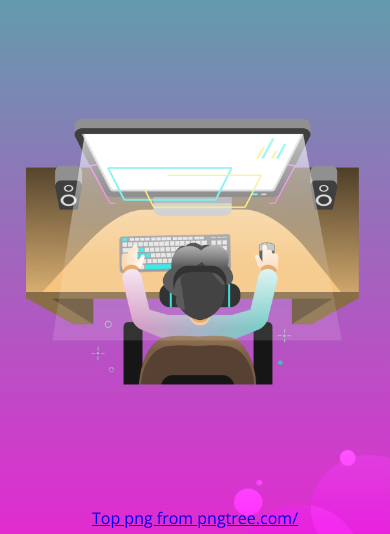
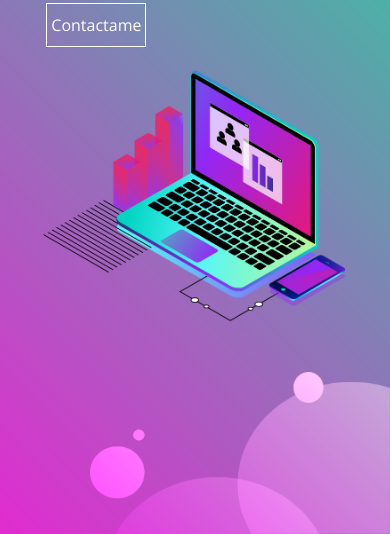
Before and after one commit to VZAlvaro23/landing-page, a website: page index.html in a window 390 px wide. Shown: the part 310-844 px from the top of the page. Drawn offline with nearby package versions, Linux system fonts and the light colour scheme.

Commit message:
another commit

```diff
--- a/index.html
+++ b/index.html
@@ -19,7 +19,7 @@
             </div>
         </nav>
         <main class = "header__main">
-            <img src="images/man_working.png" alt="image from pngtree.com" class="main__img">
+            <img src="images/pngegg.png" alt="image from pngtree.com" class="main__img">
             <div class = "main__texto">
                 <h1 class="main__title">VZDesigns</h1>
                 <h2 class="main__subtitle">Las mejores webs que existen</h2>
@@ -30,9 +30,9 @@
 
         <img src = "images/bubbles.png" class = "bubbles" alt = "bubbles">
     </header>
-    <footer>
+    <!--<footer>
         <a href='https://pngtree.com/so/top' class = "attribution">Top png from pngtree.com/</a>
-    </footer>
+    </footer>-->
     <script src = "scripts/scripts.js"></script>
 </body>
 </html>
--- a/style/style.css
+++ b/style/style.css
@@ -6,7 +6,7 @@
 
 body {
   font-family: "Open Sans", sans-serif;
-  background: linear-gradient(180deg, #1bdd98 0%, rgba(220 0 198 / 83%) 100%);
+  background: linear-gradient(225deg, #1bdd98 0%, rgba(220 0 198 / 83%) 100%);
   height: 100vh;
 }
 
@@ -26,7 +26,7 @@ header {
   color: white;
 }
 
-.nav__menu img{
+.nav__menu img {
   width: 75px;
   position: fixed;
   top: 5px;
@@ -36,10 +36,11 @@ header {
 }
 
 .header__main {
-  width: 95%;
+  width: 100%;
   max-width: 1200px;
   display: flex;
   align-items: center;
+  margin-left: 60px;
 }
 
 .main__img {
@@ -63,7 +64,6 @@ header {
 .main__texto h2 {
   font-size: 30px;
   animation: moverIzquierda 1s ease-in;
-
 }
 
 .main__texto a {
@@ -77,10 +77,9 @@ header {
   text-align: center;
   padding: 10px 0;
   animation: moverArriba 1s ease-in;
-
 }
 
-.bubbles{
+.bubbles {
   mix-blend-mode: overlay;
   right: 0;
   position: fixed;
@@ -89,11 +88,12 @@ header {
 }
 
 .uno {
-  -webkit-clip-path: circle(0% at 100% 0%);
+  clip-path: circle(0% at 100% 0%);
   clip-path: circle(0% at 100% 0%);
 }
+
 .dos {
-  -webkit-clip-path: circle(150% at 0% 0%);
+  clip-path: circle(150% at 0% 0%);
   clip-path: circle(150% at 0% 0%);
 }
 
@@ -101,9 +101,7 @@ header {
   position: fixed;
   display: flex;
   top: 0;
-  background: #11998e;  /* fallback for old browsers */
-  background: -webkit-linear-gradient(to right, #38ef7d, #11998e);  /* Chrome 10-25, Safari 5.1-6 */
-  background: linear-gradient(to right, #38ef7d, #11998e); /* W3C, IE 10+/ Edge, Firefox 16+, Chrome 26+, Opera 12+, Safari 7+ */
+  background: linear-gradient(225deg, #1bdd98 0%, rgba(220 0 198 / 100%) 100%);
   justify-content: space-around;
   align-items: center;
   height: 100vh;
@@ -119,6 +117,7 @@ footer {
   display: flex;
   justify-content: center;
 }
+
 .attribution {
   position: absolute;
   font-size: 1rem;
@@ -130,26 +129,31 @@ footer {
     opacity: 0;
     transform: translateX(100px);
   }
+
   100% {
     opacity: 1;
     transform: translateX(0);
   }
 }
+
 @keyframes moverDerecha {
   0% {
     opacity: 0;
     transform: translateX(-100px);
   }
+
   100% {
     opacity: 1;
     transform: translateX(0);
   }
 }
+
 @keyframes moverArriba {
   0% {
     opacity: 0;
     transform: translateY(100px);
   }
+
   100% {
     opacity: 1;
     transform: translateY(0);
@@ -161,13 +165,14 @@ footer {
     opacity: 0;
     transform: translateY(-100px);
   }
+
   100% {
     opacity: 1;
     transform: translateY(0);
   }
 }
 
-@media screen and (max-width: 1100px) {
+@media screen and (max-width: 1200px) {
   .main__img {
     height: 500px;
   }
@@ -184,7 +189,8 @@ footer {
     width: 100px;
   }
 }
-@media screen and (max-width: 790px) {
+
+@media screen and (max-width: 1000px) {
   .main__img {
     height: 400px;
   }
@@ -201,10 +207,32 @@ footer {
     width: 100px;
   }
 }
-@media screen and (max-width: 650px) {
+
+@media screen and (max-width: 850px) {
   .main__img {
-    height: 400px;
-    transform: rotate(270deg);
+    height: 375px;
+  }
+
+  .main__texto h1 {
+    font-size: 50px;
+  }
+
+  .main__texto h2 {
+    font-size: 20px;
+  }
+
+  .main__texto a {
+    width: 100px;
+  }
+
+  .header__main {
+    margin-left: 20px;
+  }
+}
+
+@media screen and (max-width: 750px) {
+  .main__img {
+    height: 300px;
     animation: none;
   }
 
@@ -226,12 +254,18 @@ footer {
   .header__main {
     justify-content: center;
     flex-wrap: wrap-reverse;
+    margin-left: 0;
   }
 
   .main__texto {
     width: auto;
   }
+
   .nav__menu img {
     width: 50px;
   }
+
+  .bubbles {
+    width: 300px;
+  }
 }
```
Also changed, not shown: images/pngegg.png (added).
